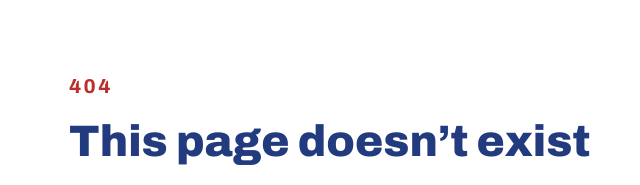
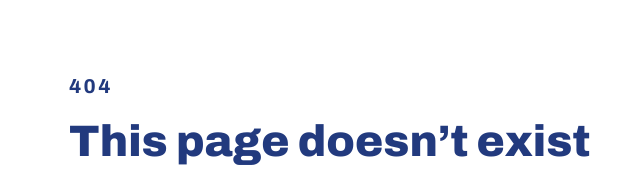
Before and after one commit to fvmeijer-arch/convoy-connect-site, a plain HTML site: page 404.html in a window 1280 px wide. Shown: the part 167-352 px from the top of the page, 223-863 px from the left. Drawn offline with Linux system fonts and the light colour scheme.

Commit message:
404 page: label in navy

```diff
--- a/404.html
+++ b/404.html
@@ -13,7 +13,7 @@
   <link rel="stylesheet" href="/styles.css?v=9">
   <style>
     .notfound { min-height: calc(100vh - var(--header-h) - 160px); display: flex; align-items: center; }
-    .notfound__code { font-size: var(--step-1); font-weight: 750; letter-spacing: .12em; color: var(--red, #BD3029); margin-bottom: var(--space-2); }
+    .notfound__code { font-size: var(--step-1); font-weight: 750; letter-spacing: .12em; color: var(--navy); margin-bottom: var(--space-2); }
     .notfound p { margin-top: var(--space-3); max-width: 34em; }
     .notfound__actions { display: flex; flex-wrap: wrap; align-items: center; gap: var(--space-3); margin-top: var(--space-5); }
     .notfound .btn--red, .notfound .btn--red:hover { color: var(--white); text-decoration: none; }
```
